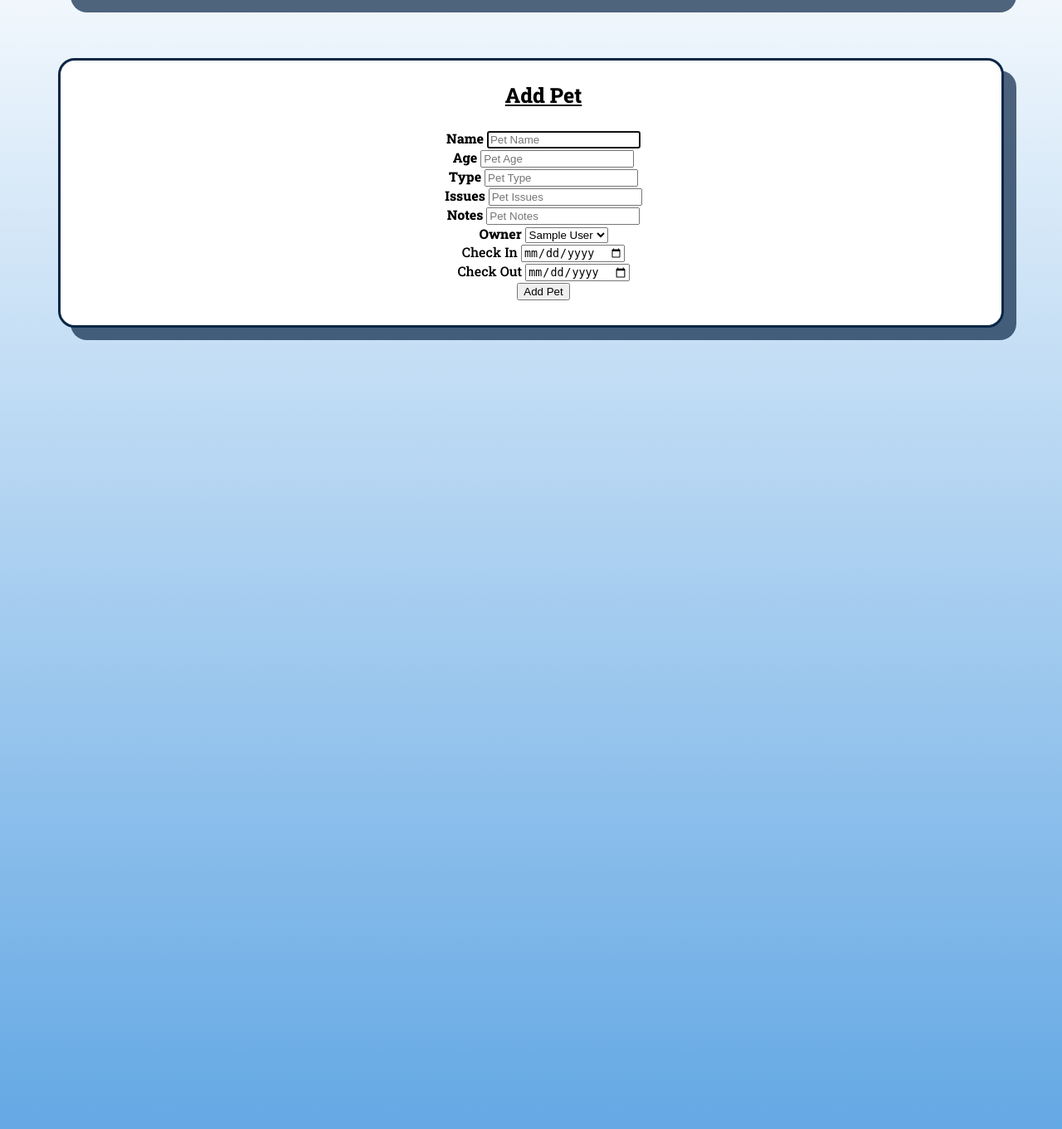
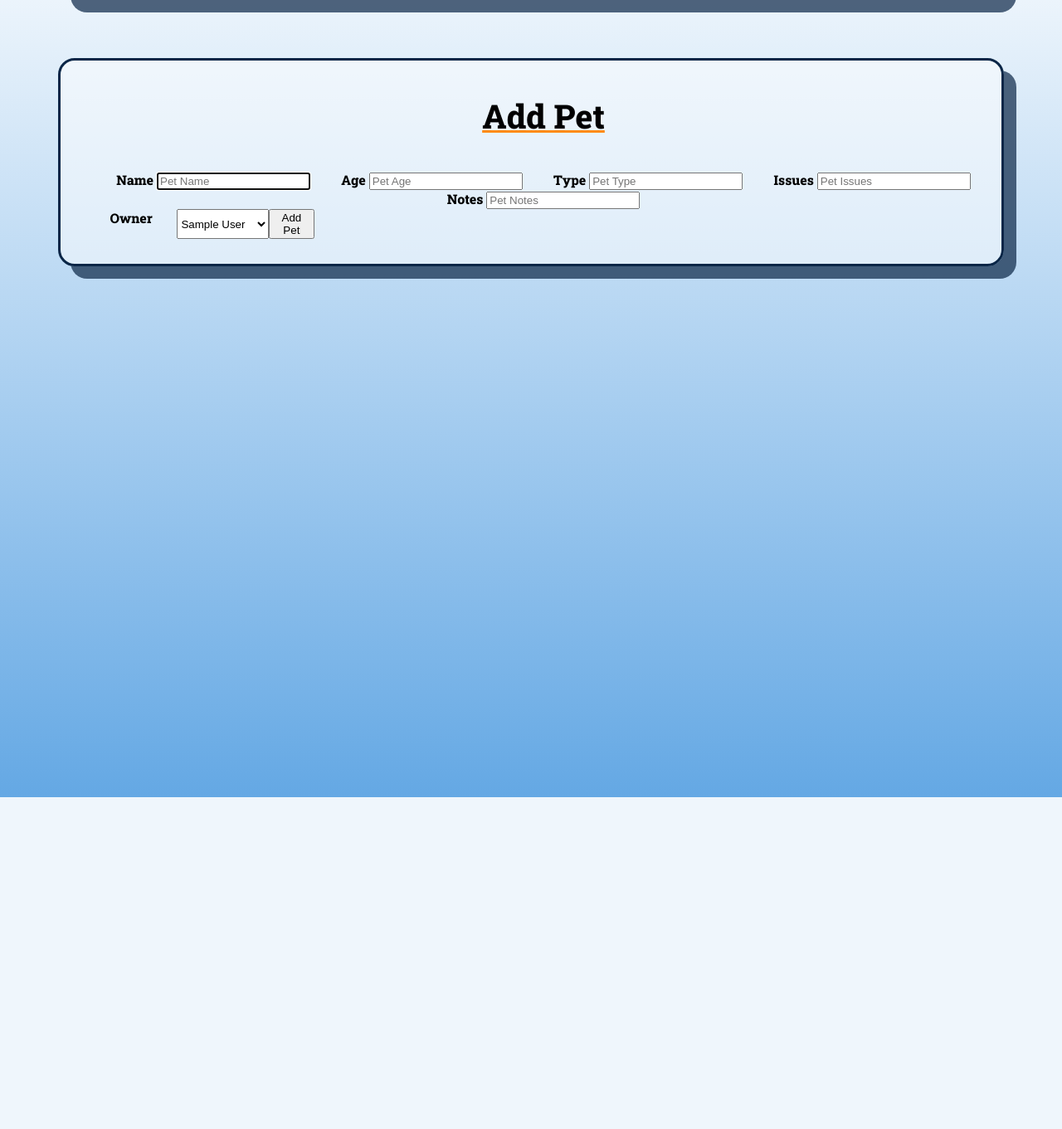
Before and after one commit to Lewish1998/VetClan, a Flask app: page /pets/add in a window 1280 px wide. Shown: the part 139-1500 px from the top of the page at 83% size. After the commit the page ends 1100 px from the top, so only its background shows below. Run offline with Flask 2, Linux system fonts and the light colour scheme; a database or web service that is not in the repository returns one stand-in record (values such as "Sample title"); some libraries are stand-ins or nearby versions.

Commit message:
css styling

```diff
--- a/main/controllers/owner_controller.py
+++ b/main/controllers/owner_controller.py
@@ -28,7 +28,10 @@ def create_owner():
     address = request.form['address']
     contact = request.form['contact']
     owner = Owner(first_name, last_name, address, contact)
+
     owner_repository.save(owner)
+    pdb.set_trace()
+
     return redirect('/owners')
 
 @owners_blueprint.route('/owners/<id>/delete', methods=['POST'])
--- a/main/static/style.css
+++ b/main/static/style.css
@@ -26,6 +26,21 @@
   text-decoration: underline;
 }
 
+#a {
+  transition: all 1s;
+}
+
+#a:hover {
+  text-shadow: 10px 10px rgba(0, 0, 0, 0.2);
+  font-size: 35px;
+}
+
+
+
+
+
+
+
 .block-section {
   text-align: center;
   border: solid var(--darkestblue);
@@ -33,15 +48,16 @@
   margin-top: 70px;
   padding: 0 0px 30px 30px;
   box-shadow: 15px 15px rgba(10, 38, 71, 0.7);
-  background-color: #ffffff;
+  background-color: rgba(255, 255, 255, 0.5);
 }
 
 body {
-    height: 1400px;
+    height: 100%;
+  min-height: 1000px;
   margin: 50px 70px 50px 70px;
   font-family: "Roboto Slab", serif;
   background-image: linear-gradient(#ffffff, var(--lightblue));
-  background-size: cover;
+  /* background-size: cover; */
   background-repeat: no-repeat;
 }
 
@@ -50,10 +66,6 @@ body {
   text-decoration: underline var(--orange);
 }
 
-.headings {
-  font-size: 25px;
-  text-decoration: underline;
-}
 
 a {
   text-decoration: none;
@@ -76,6 +88,10 @@ a:hover {
   border: solid var(--orange);
   border-radius: 20px;
   margin: 30px 30px 30px 0;
+  display: flex;
+  flex-direction: column;
+  justify-content: space-evenly;
+  padding: 0 5px 0 5px;
 }
 
 .box-test {
@@ -91,3 +107,34 @@ a:hover {
     align-items: center;
     margin: 10px;
 }
+
+
+
+
+.owner-grid {
+  display: grid;
+  grid-template-columns: 33.3% 33.3% 33.3%;
+}
+
+.add-owner-grid {
+  display: flex;
+  justify-content: space-evenly;
+  flex-wrap: wrap;
+}
+
+.add-buttons {
+  display: grid;
+  grid-template-columns: 10% 10% 5% ;
+}
+
+
+
+.titles {
+  text-decoration: underline var(--orange) 3px;
+  font-size: 40px;
+  transition: all 1s;
+}
+
+.titles:hover {
+  text-shadow: 10px 10px rgba(0, 0, 0, 0.2);
+}
--- a/main/templates/base.html
+++ b/main/templates/base.html
@@ -15,12 +15,12 @@
     <div class=test-logo></div>
     <nav class='base-nav'>
         <ul class='nav-list'>
-            <li><a href="/">Home</a></li>
-            <li><a href="/vets">Vets</a></li>
-            <li><a href="/pets">View Pets</a></li>
-            <li><a href="/owners">View Owners</a></li>
-            <li><a href="/pets/add">Add Pet</a></li>
-            <li><a href="/owners/add">Add Owner</a></li>
+            <li id='a'><a href="/">Home</a></li>
+            <li id='a'><a href="/vets">Vets</a></li>
+            <li id='a'><a href="/pets">View Pets</a></li>
+            <li id='a'><a href="/owners">View Owners</a></li>
+            <li id='a'><a href="/pets/add">Add Pet</a></li>
+            <li id='a'><a href="/owners/add">Add Owner</a></li>
         </ul>
     </nav>
     <section class='block-section'>
--- a/main/templates/owners/add.html
+++ b/main/templates/owners/add.html
@@ -3,8 +3,9 @@
 
 <section>
 
-<h1 class='headings'>Add Owner</h1>
+<h1 class='titles'>Add Owner</h1>
 
+<div class='add-owner-grid'>
     <form action='/owners' method='post' class='box-test'>
         <div>
             <label for='first_name'><b>First Name</b></label>
@@ -25,5 +26,7 @@
         </div>
 
     </form>
+
+</div>
 </section>
 {% endblock %}
--- a/main/templates/owners/edit.html
+++ b/main/templates/owners/edit.html
@@ -2,7 +2,7 @@
 {% block content %}
 <section class='border'>
 
-<h1 class='headings'>Edit Owner</h1>
+<h1 class='titles'>Edit Owner</h1>
 
 <form action='/owners/{{ owner.id }}/update' method='post'>
     <div>
--- a/main/templates/owners/show.html
+++ b/main/templates/owners/show.html
@@ -3,7 +3,7 @@
 
 <section class='border'>
 
-<h1 class='headings'>{{ owner.first_name }} {{owner.last_name}}</h1>
+<h1 class='titles'>{{ owner.first_name }} {{owner.last_name}}</h1>
 
 
 
--- a/main/templates/pets/add.html
+++ b/main/templates/pets/add.html
@@ -2,9 +2,13 @@
 {% block content %}
 <section class='border'>
 
-<h1 class='headings'>Add Pet</h1>
+<h1 class='titles'>Add Pet</h1>
+
+
 
 <form action='/pets' method='post'>
+    <div class='add-owner-grid'>
+
         <div id='pet-name'>
             <label for='name'><b>Name</b></label>
             <input type='text' name='name' placeholder='Pet Name' required autofocus>
@@ -25,8 +29,16 @@
             <label for='notes'><b>Notes</b></label>
             <input type='text' name='notes' placeholder='Pet Notes' required>
         </div>
-    <div>
+
+    </div>
+
+
+    <div class='add-buttons'>
+
+
     <label for='owner'><b>Owner</b></label>
+
+
         <select name='owner_id' required>
             {% for owner in owners %}
             {% if owner.active %}
@@ -37,6 +49,7 @@
             {% endfor %}
         </select>
 
+        <!--
             <div id='check-in'>
                 <label for='check-in'>Check In</label>
                 <input type='date'></input>
@@ -45,9 +58,12 @@
                 <label for='check-out'>Check Out</label>
                 <input type='date'></input>
             </div>
+            -->
+
+
+        <button  type='submit'>Add Pet</button>
     </div>
 
-    <button type='submit'>Add Pet</button>
 </form>
 </section>
 {% endblock %}
--- a/main/templates/pets/edit.html
+++ b/main/templates/pets/edit.html
@@ -2,7 +2,7 @@
 {% block content %}
 <section class='border'>
 
-<h1 class='headings'>Edit Pet</h1>
+<h1 class='titles'>Edit Pet</h1>
 
 <form action='/pets/{{ pet.id }}/update' method='post'>
     <div>
--- a/main/templates/pets/show.html
+++ b/main/templates/pets/show.html
@@ -2,7 +2,9 @@
 {% block content %}
 <section class='border'>
 
-<h1 class='headings'>{{ pet.name }}</h1>
+<h1 class='titles'>{{ pet.name }}</h1>
+
+
 <ul>
     <li><b>ID: </b>{{ pet.id }}</li>
     <li><b>Owner: </b>{{ pet.owner.first_name }} {{pet.owner.last_name}}</li>
@@ -19,5 +21,6 @@
 <form action='/pets/{{pet.id}}/edit' method='GET'>
     <button class='edit-button'>Edit</button>
 </form>
+
 </section>
 {% endblock %}
--- a/main/templates/vets/index.html
+++ b/main/templates/vets/index.html
@@ -5,10 +5,12 @@
 <section class='border'>
 
 
-<h1 class='headings'>Vets</h1>
+<h1 class='titles'>Vets</h1>
+
+<div class='owner-grid'>
 
 {% for vet in vets %}
-<div class = 'view-vets'>
+<div class='view-owners'>
     <ul>
         <li><b>Name: </b><a href='/vets/{{vet.id}}'>{{vet.first_name}} {{ vet.last_name }}</a><br><b>ID:</b> {{ vet.id }}</h1></li>
 
--- a/main/templates/vets/show.html
+++ b/main/templates/vets/show.html
@@ -2,7 +2,7 @@
 {% block content %}
 <section class='border'>
 
-<h1 class='headings'>{{ vet.first_name }} {{vet.last_name}}</h1>
+<h1 class='titles'>{{ vet.first_name }} {{vet.last_name}}</h1>
 <h1>About {{vet.first_name }}</h1>
 <p>{{ vet.description }}</p>
 <h1>{{ vet.first_name }}'s Favourite Animal</h1>
```
Also changed, not shown: main/templates/owners/index.html (+4 -3 lines), main/templates/pets/index.html (+6 -2 lines), main/db/veterinary_db.sql (line endings or trailing spaces), main/readme.md, 1 other file. Lines whose indentation alone changed are shown as unchanged.
